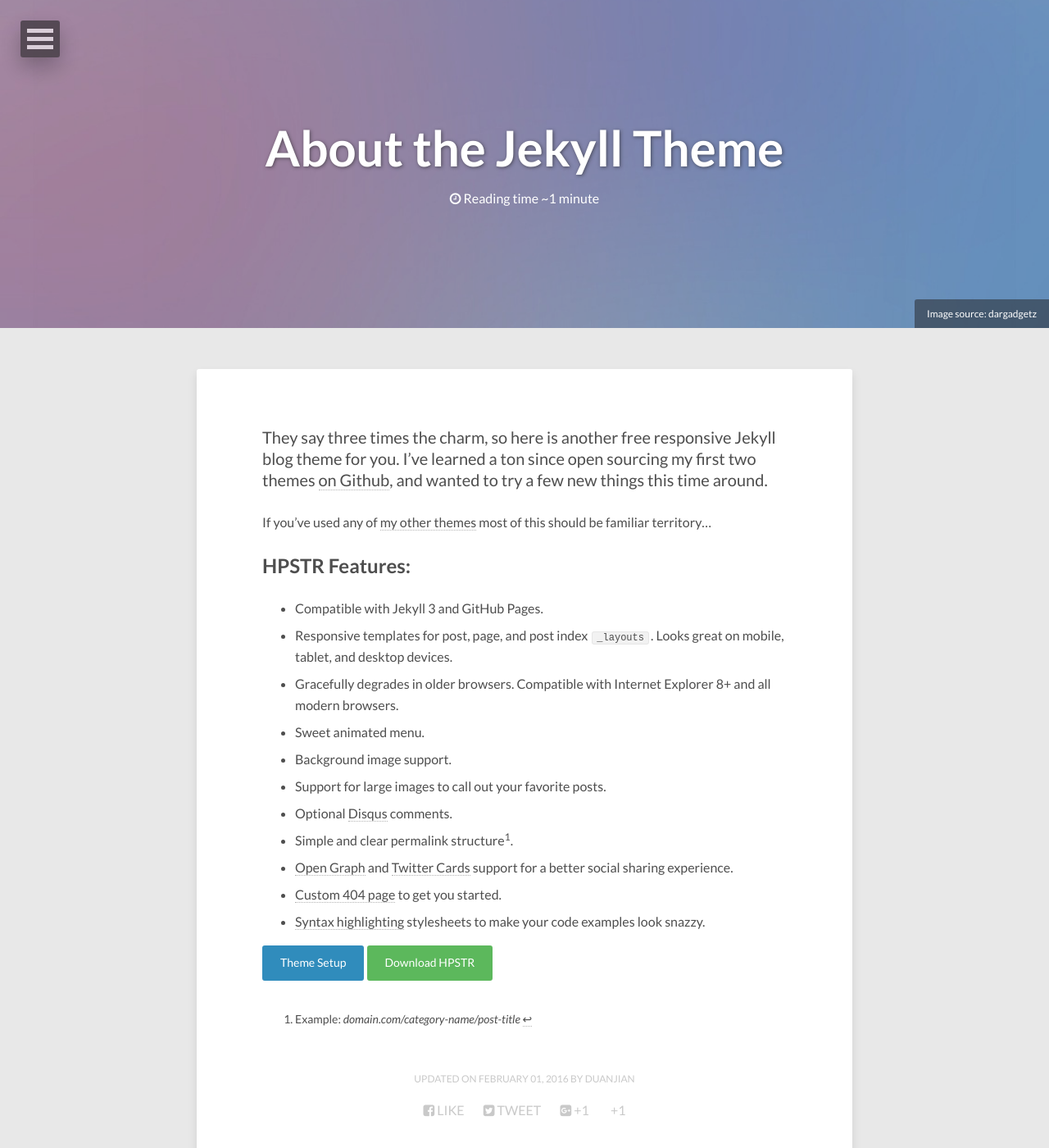
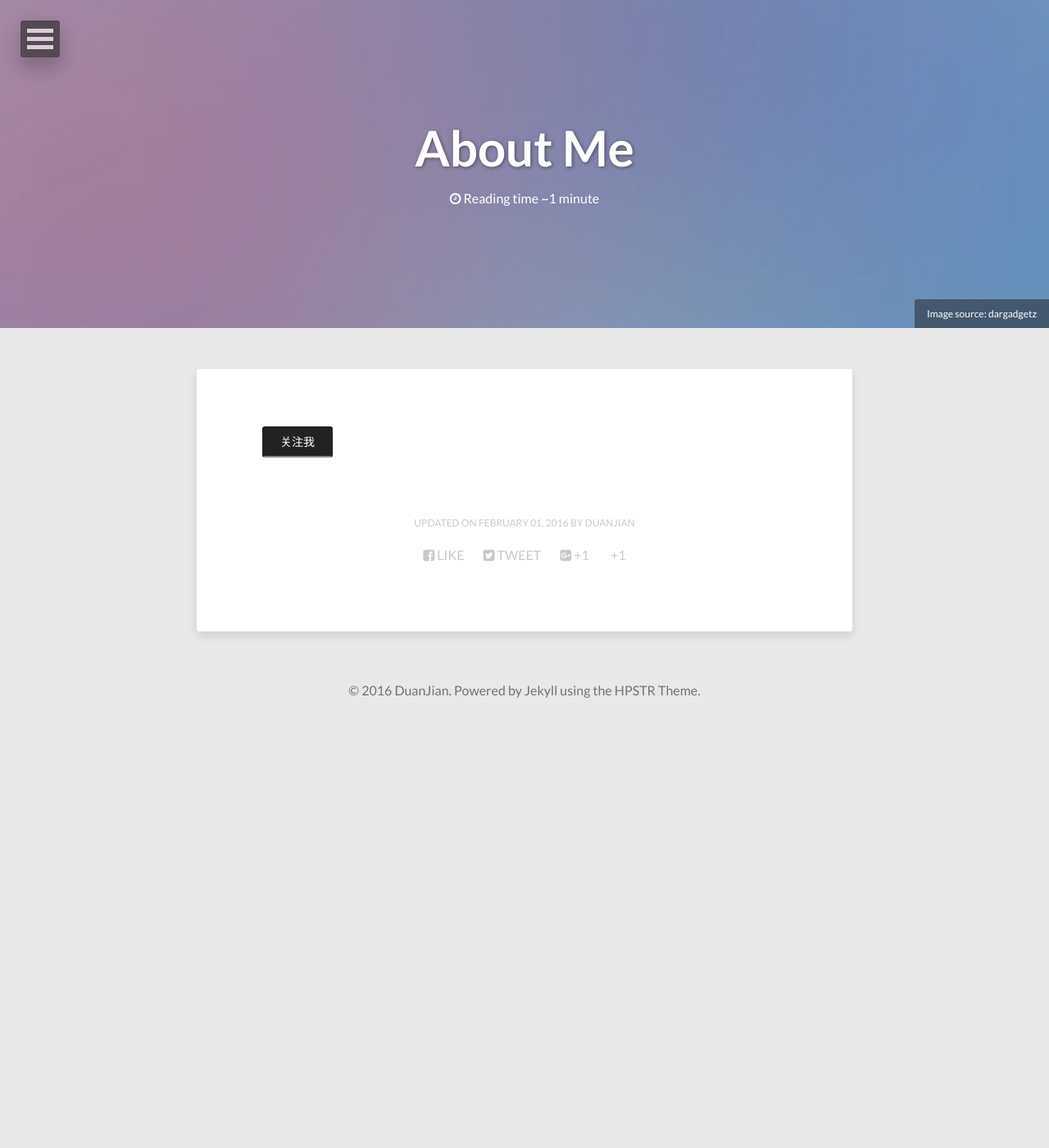
Before and after one commit to duanjian66/duanjian66.github.io, a Jekyll site: the page built from about/index.md, in a window 1280 px wide and 1400 px high. Shown: the whole window at 82% size. Built offline with Jekyll 4.4.1, drawn with Linux system fonts in a browser that asks for light colours; nearby versions of some CDN libraries.

Commit message:
Update index.md

```diff
--- a/about/index.md
+++ b/about/index.md
@@ -1,32 +1,11 @@
 ---
 layout: page
-title: About the Jekyll Theme
+title: About Me
 image:
   feature: abstract-5.jpg
   credit: dargadgetz
-  creditlink: http://www.dargadgetz.com/ios-7-abstract-wallpaper-pack-for-iphone-5-and-ipod-touch-retina/
 comments: false
 modified: 2016-02-01
 ---
 
-They say three times the charm, so here is another free responsive Jekyll blog theme for you. I've learned a ton since open sourcing my first two themes [on Github](http://github.com/mmistakes), and wanted to try a few new things this time around.
-
-If you've used any of [my other themes](http://mademistakes.com/work/jekyll-themes/) most of this should be familiar territory...
-
-## HPSTR Features:
-
-* Compatible with Jekyll 3 and GitHub Pages.
-* Responsive templates for post, page, and post index `_layouts`. Looks great on mobile, tablet, and desktop devices.
-* Gracefully degrades in older browsers. Compatible with Internet Explorer 8+ and all modern browsers.
-* Sweet animated menu.
-* Background image support.
-* Support for large images to call out your favorite posts.
-* Optional [Disqus](http://disqus.com) comments.
-* Simple and clear permalink structure[^1].
-* [Open Graph](https://developers.facebook.com/docs/opengraph/) and [Twitter Cards](https://dev.twitter.com/docs/cards) support for a better social sharing experience.
-* [Custom 404 page]({{ site.url }}/404.html) to get you started.
-* [Syntax highlighting]({{ site.url }}/code-highlighting-post/) stylesheets to make your code examples look snazzy.
-
-<div markdown="0"><a href="{{ site.url }}/theme-setup/" class="btn btn-info">Theme Setup</a> <a href="https://github.com/mmistakes/hpstr-jekyll-theme" class="btn btn-success">Download HPSTR</a></div>
-
-[^1]: Example: *domain.com/category-name/post-title*
+[关注我](http://weibo.com/5279737729/profile?topnav=1&wvr=6&is_all=1){: .btn}
```
